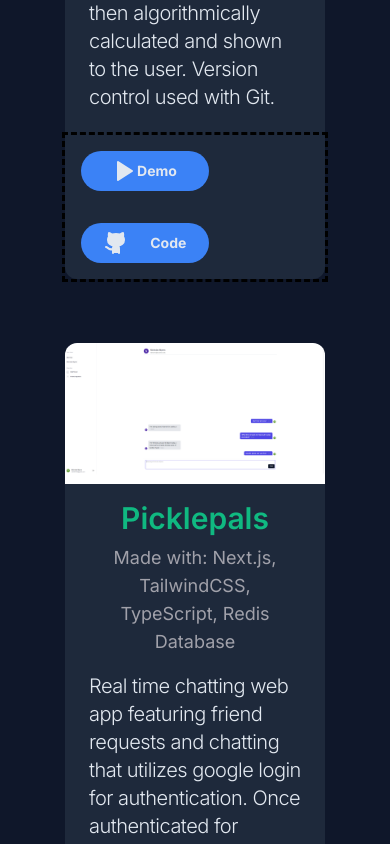
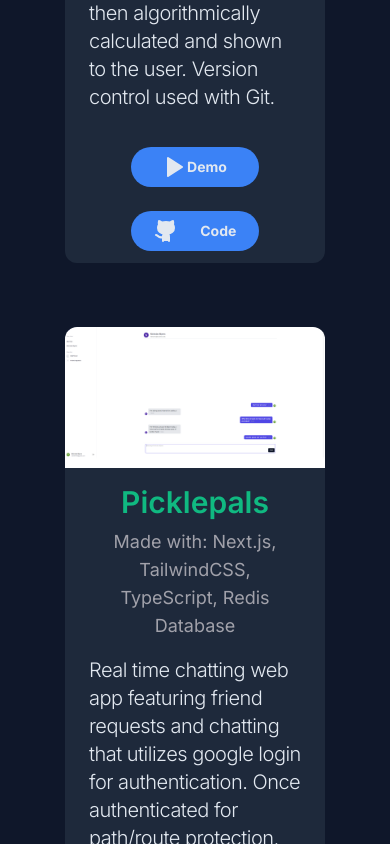
Before and after one commit to NDMyers/portfolio, a Next.js app: page / in a window 390 px wide. Shown: the part 1620-2464 px from the top of the page. Built offline with nearby package versions, Linux system fonts and the light colour scheme.

Commit message:
removed outlines, dynamic button layout for quickview

```diff
--- a/src/app/components/ProjectDiv.tsx
+++ b/src/app/components/ProjectDiv.tsx
@@ -31,10 +31,10 @@
                     <p className='text-lg text-zinc-400 text-center pt-2'>{madeWith}</p>
                     <p className='font-light text-xl text-slate-200 text-left tracking-tight pt-4'>{description}</p>
                 </div>
-                <div className='flex flex-row flex-wrap outline-dashed'>
+                <div className='flex sm:flex-row flex-col flex-wrap'>
                     {hasDemo &&
                         <motion.div whileHover={{ scale: 1.1 }}>
-                            <a href={demoURL} className='flex flex-row flex-wrap justify-center items-center w-32 h-10 bg-blue-500 rounded-full m-4'>
+                            <a href={demoURL} className='flex flex-row flex-wrap justify-center items-center w-32 h-10 bg-blue-500 rounded-full m-3 sm:m-4'>
                                 <Play className='text-slate-200 fill-slate-200'/>
                                 <p className='text-slate-200 font-bold text-sm text-center'>Demo</p>
                             </a>
@@ -42,7 +42,7 @@
                     }
 
                     <motion.div whileHover={{ scale: 1.1 }}>
-                        <a href={codeURL} className='flex flex-row flex-wrap justify-evenly items-center w-32 h-10 bg-blue-500 rounded-full m-4'>
+                        <a href={codeURL} className='flex flex-row flex-wrap justify-evenly items-center w-32 h-10 bg-blue-500 rounded-full m-3 sm:m-4'>
                             <GithubIcon className='text-slate-200 fill-slate-200'/>
                             <p className='text-slate-200 font-bold text-sm text-center'>Code</p>
                         </a>
```
Also changed, not shown: src/app/page.tsx (+1 -20 lines).
